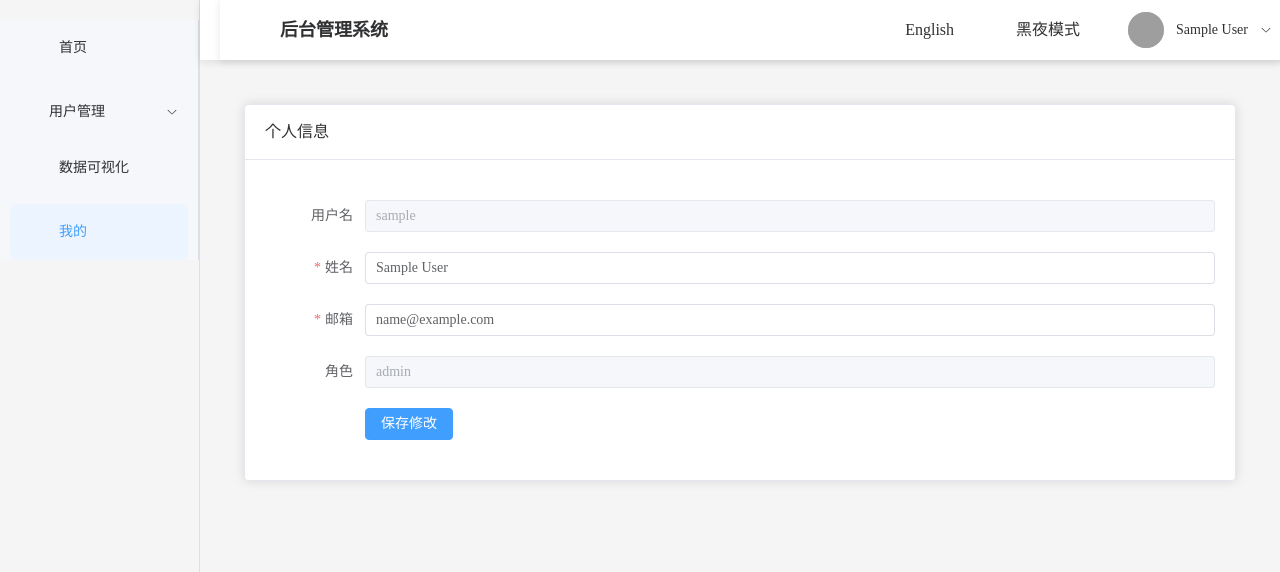
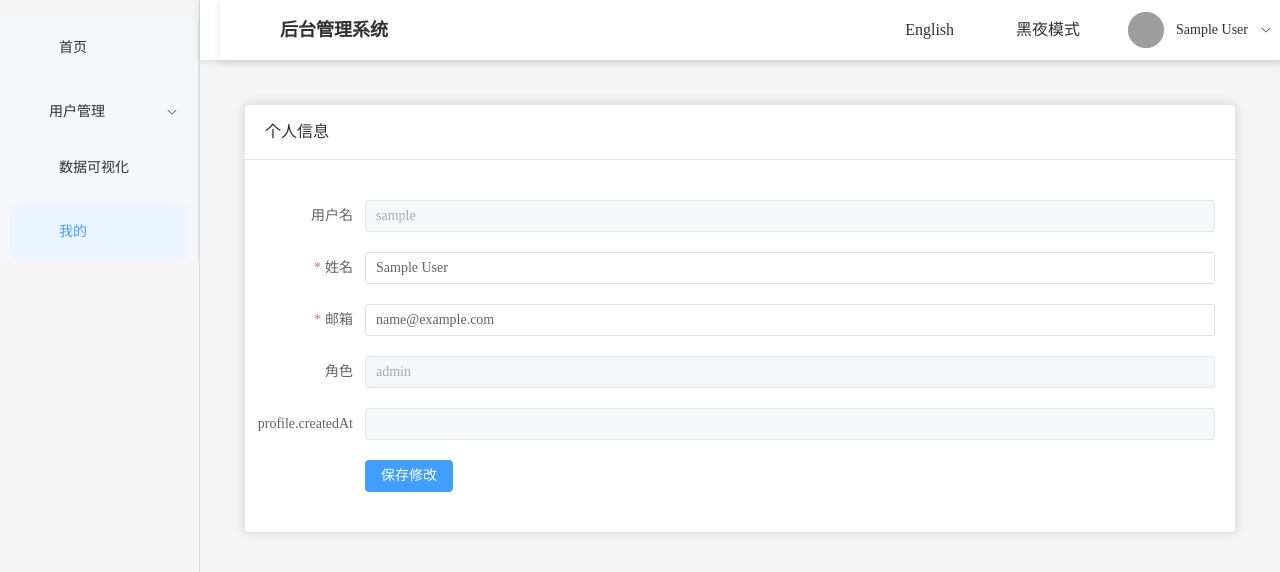
Before and after one commit to yhy-cool/two, a Vue app: page /profile in a window 1280 px wide. Shown: the top 572 px of the page. Built offline with nearby package versions, Linux system fonts and the light colour scheme; sample sign-in values are in the browser's storage; grey boxes are pictures that could not be loaded.

Commit message:
feat:再次进行了国际化和皮肤切换

```diff
--- a/src/views/profile/index.vue
+++ b/src/views/profile/index.vue
@@ -25,6 +25,9 @@
         <el-form-item :label="t('profile.role')" prop="role">
           <el-input v-model="userInfo.role" disabled />
         </el-form-item>
+        <el-form-item :label="t('profile.createdAt')" prop="createdAt">
+          <el-input v-model="userInfo.createdAt" disabled />
+        </el-form-item>
         <el-form-item>
           <el-button type="primary" @click="handleSave">{{ t('profile.save') }}</el-button>
         </el-form-item>
@@ -45,7 +48,8 @@ const userInfo = ref({
   username: '',
   name: '',
   email: '',
-  role: ''
+  role: '',
+  createdAt: ''
 })
 
 const profileFormRef = ref(null)
--- a/src/views/users/UserList.vue
+++ b/src/views/users/UserList.vue
@@ -218,13 +218,20 @@ const userFormRef = ref(null)
 
 // 获取当前用户信息
 const getCurrentUser = () => {
-  const userInfoStr = localStorage.getItem('userInfo')
-  return userInfoStr ? JSON.parse(userInfoStr) : null
+  try {
+    const userInfoStr = localStorage.getItem('userInfo')
+    console.log('User info from localStorage:', userInfoStr)
+    return userInfoStr ? JSON.parse(userInfoStr) : null
+  } catch (error) {
+    console.error('Error getting current user:', error)
+    return null
+  }
 }
 
 // 权限控制
 const canAddUser = computed(() => {
   const currentUser = getCurrentUser()
+  console.log('Current user:', currentUser)
   return currentUser && (currentUser.role === 'admin' || currentUser.role === 'manager')
 })
 
```
